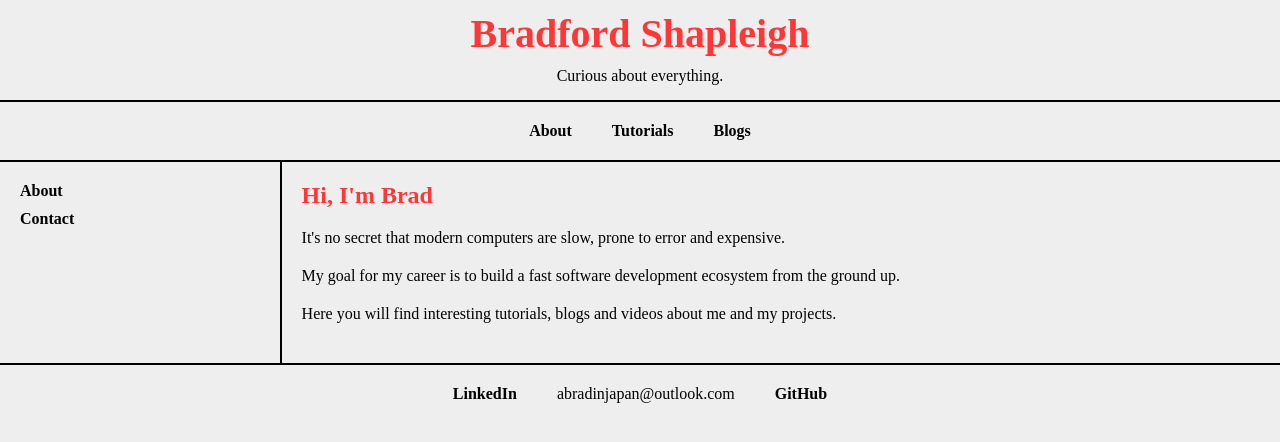
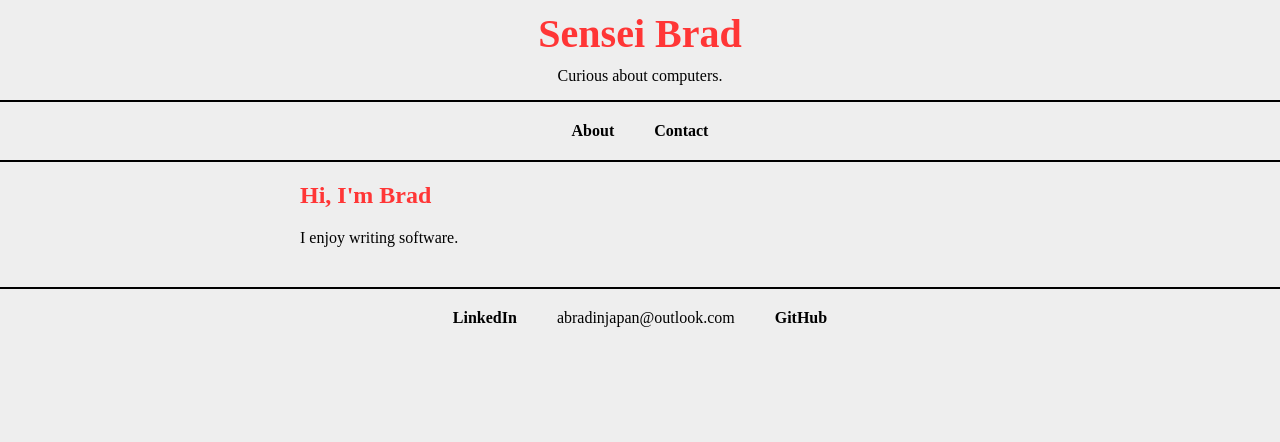
Before and after one commit to abradinjapan/abradinjapan.github.io, a plain HTML site: page index.html in a window 1280 px wide. Drawn offline with Linux system fonts and the light colour scheme.

Commit message:
Simplified text.

```diff
--- a/index.html
+++ b/index.html
@@ -1,7 +1,7 @@
 <!DOCTYPE html>
 <html>
     <head>
-        <title>Bradford Shapleigh</title>
+        <title>Sensei Brad</title>
         <meta charset="UTF-8" locale="en-US"/>
         <link rel="stylesheet" type="text/css" href="./stylesheet.css"/>
         <script src="scripts.js"></script>
@@ -9,23 +9,19 @@
     <body onload="set_page_as('about')">
         <div id="page_everything">
             <div>
-                <div id="page_person_name">Bradford Shapleigh</div>
-                <div id="page_person_description">Curious about everything.</div>
+                <div id="page_person_name">Sensei Brad</div>
+                <div id="page_person_description">Curious about computers.</div>
             </div>
             <div id="page_contents_everything">
                 <div id="page_top_links">
-                    <div class="page_top_link" onclick="set_page_as('about')">About</div>
-                    <div class="page_top_link" onclick="set_page_as('tutorials')">Tutorials</div>
-                    <div class="page_top_link" onclick="set_page_as('blog_home')">Blog</div>
-                    <div class="page_top_link" onclick="set_page_as('contact')">Contact</div>
-                    <!--<div class="page_top_link" onclick="set_page_as('toolbox')">ToolBox</div>-->
+                    <div class="page_top_link" onclick="set_page_as('about')">JavaScript Disabled.</div>
                 </div>
                 <div id="page_document_navigation_container">
                     <div id="page_side_navigation_container">
-                        <div class="page_side_navigation_link">JavaScript Required</div>
+                        <div class="page_side_navigation_link"></div>
                     </div>
                     <div id="page_document_container">
-                        <div>Please enable JavaScript.</div>
+                        <div>Please enable JavaScript and refresh the page.</div>
                     </div>
                 </div>
             </div>
--- a/scripts.js
+++ b/scripts.js
@@ -6,15 +6,7 @@ let about_page = {
         },
         {
             type: "paragraph",
-            string: "It's no secret that modern computers are slow, prone to error and expensive.",
-        },
-        {
-            type: "paragraph",
-            string: "My goal for my career is to build a fast software development ecosystem from the ground up.",
-        },
-        {
-            type: "paragraph",
-            string: "Here you will find interesting tutorials, blogs and videos about me and my projects.",
+            string: "I enjoy writing software.",
         }
     ]
 };
@@ -51,71 +43,6 @@ let about_side_navigation = {
         {
             display_name: "Contact",
             internal_name_of_link: "about_contact",
-        }
-    ]
-};
-
-let tutorials_page = {
-    page_contents: [
-        {
-            type: "header",
-            string: "Tutorials",
-        },
-        {
-            type: "paragraph",
-            string: "Currently, the first tutorial is a work in progress.",
-        }
-    ]
-};
-
-let tutorials_side_navigation = {
-    navigation_links: [
-        {
-            display_name: "Tutorials",
-            internal_name_of_link: "tutorials",
-        }
-    ]
-};
-
-let blog_home_page = {
-    page_contents: [
-        {
-            type: "header",
-            string: "Blogs",
-        },
-        {
-            type: "paragraph",
-            string: "Blogs of my work and personal projects go here.",
-        },
-        {
-            type: "paragraph",
-            string: "Currently, the first one is a Work in Progress.",
-        }
-    ]
-};
-
-let blog_18JAN2023 = {
-    page_contents: [
-        {
-            type: "header",
-            string: "Turing Machine",
-        },
-        {
-            type: "paragraph",
-            string: "",
-        }
-    ]
-};
-
-let blog_side_navigation = {
-    navigation_links: [
-        {
-            display_name: "Blog Home",
-            internal_name_of_link: "blog_home",
-        },
-        {
-            display_name: "How A Computer Works 101",
-            internal_name_of_link: "blog_18JAN2023",
         }
     ]
 };
@@ -166,12 +93,8 @@ let top_navigation_links = {
             internal_name_of_link: "about",
         },
         {
-            display_name: "Tutorials",
-            internal_name_of_link: "tutorials",
-        },
-        {
-            display_name: "Blogs",
-            internal_name_of_link: "blog_home",
+            display_name: "Contact",
+            internal_name_of_link: "about_contact",
         }
     ]
 }
@@ -205,35 +128,16 @@ function generate_html_for_top_navigation_json(json) {
 // set the page body and navigation to fit the user's request
 function set_page_as(internal_name) {
     var page_document_div = document.getElementById("page_document_container");
-    var page_side_navigation_div = document.getElementById("page_side_navigation_container");
     var page_body_json_contents;
-    var page_side_navigation_json_contents;
 
     // get appropriate json contents
     switch (internal_name) {
     case "about":
         page_body_json_contents = about_page;
-        page_side_navigation_json_contents = about_side_navigation;
 
         break;
     case "about_contact":
         page_body_json_contents = about_contact_page;
-        page_side_navigation_json_contents = about_side_navigation;
-
-        break;
-    case "tutorials":
-        page_body_json_contents = tutorials_page;
-        page_side_navigation_json_contents = tutorials_side_navigation;
-
-        break;
-    case "blog_home":
-        page_body_json_contents = blog_home_page;
-        page_side_navigation_json_contents = blog_side_navigation;
-
-        break;
-    case "blog_18JAN2023":
-        page_body_json_contents = blog_18JAN2023;
-        page_side_navigation_json_contents = blog_side_navigation;
 
         break;
     }
@@ -241,7 +145,6 @@ function set_page_as(internal_name) {
     // setup page document contents to requested information
     page_top_links.innerHTML = generate_html_for_top_navigation_json(top_navigation_links);
     page_document_div.innerHTML = generate_html_from_page_body_json(page_body_json_contents);
-    page_side_navigation_div.innerHTML = generate_html_for_side_navigation_json(page_side_navigation_json_contents);
 
     return;
 }
--- a/stylesheet.css
+++ b/stylesheet.css
@@ -216,7 +216,7 @@ body {
     border-top-width: var(--no-border-pixel-thickness);
     border-bottom-width: var(--no-border-pixel-thickness);
     border-left-width: var(--no-border-pixel-thickness);
-    border-right-width: var(--edge-border-thickness-pixels);
+    border-right-width: var(--no-border-pixel-thickness);
     display: flex;
     justify-content: left;
     flex-direction: column;
```
